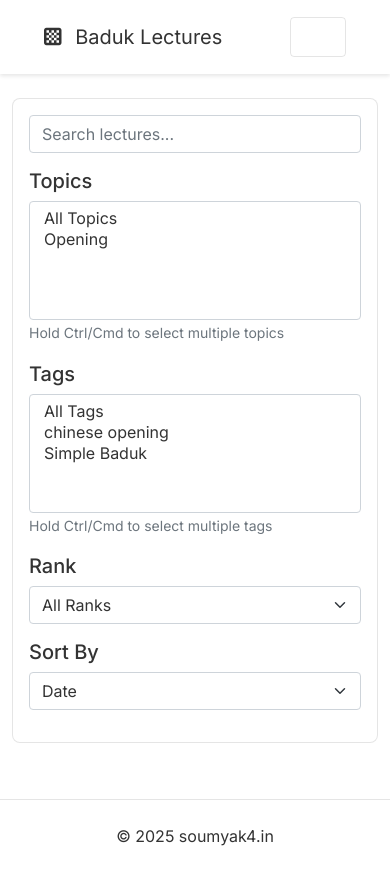
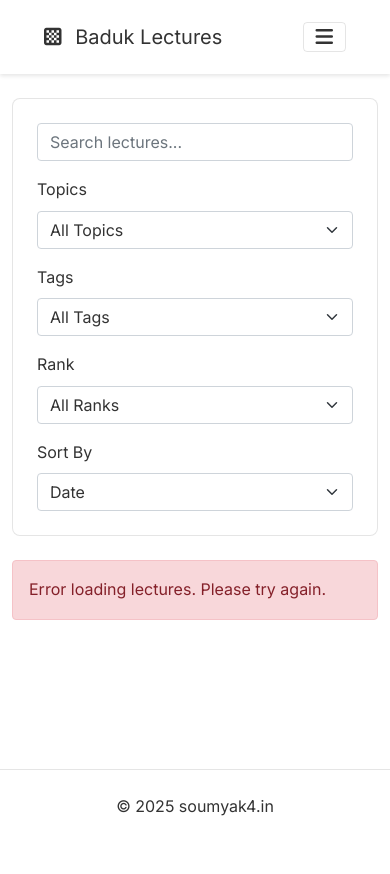
Before and after one commit to SoumyaK4/BadukLecture-Host, a Flask app: page /search in a window 390 px wide. After the commit the page ends 816 px from the top, so only its background shows below. Run offline with Flask 3, Linux system fonts and the light colour scheme; data comes from the database, SQL or seed files in the repository; data that the repository does not hold is empty.

Commit message:
Fix search functionality, improve filter UI, and make topic/tag cards clickable.  Addresses issues with search, filter layout, and card interactivity.
Replit-Commit-Author: Agent
Replit-Commit-Session-Id: dbf4bf6f-2cdc-4449-9ba0-dc728701f5c2
Replit-Commit-Screenshot-Url: https://storage.googleapis.com/screenshot-production-us-central1/c1dc800b-71bb-411c-9a25-8f5d6a4b2691/1d3d0e9a-8c1c-4265-adae-22b2f371b542.jpg

```diff
--- a/static/css/style.css
+++ b/static/css/style.css
@@ -65,6 +65,7 @@ main {
 }
 
 .navbar-toggler {
+    color: var(--navbar-toggler);
     border-color: var(--border-color);
     display: none;
 }
@@ -97,6 +98,30 @@ main {
     border: none;
     background: none;
     color: var(--text-color);
+}
+
+/* Search filters */
+.filters {
+    background: var(--card-bg);
+    padding: 1.5rem;
+    border-radius: 8px;
+    border: 1px solid var(--border-color);
+}
+
+.filter-row {
+    display: flex;
+    gap: 1rem;
+    flex-wrap: wrap;
+}
+
+.filter-group {
+    flex: 1;
+    min-width: 200px;
+}
+
+.filter-group label {
+    color: var(--text-color);
+    margin-bottom: 0.5rem;
 }
 
 /* Cards */
@@ -163,6 +188,15 @@ main {
     margin-top: auto;
 }
 
+.badge {
+    cursor: pointer;
+    transition: opacity 0.2s;
+}
+
+.badge:hover {
+    opacity: 0.8;
+}
+
 /* Footer */
 footer {
     background-color: var(--nav-bg);
@@ -198,12 +232,13 @@ footer p {
     .nav-item {
         margin: 0.5rem 0;
     }
-}
 
-@media (max-width: 768px) {
-    .video-container {
-        width: 95%;
-        margin: 1rem auto;
+    .filter-row {
+        flex-direction: column;
+    }
+
+    .filter-group {
+        width: 100%;
     }
 }
 
@@ -242,39 +277,6 @@ footer p {
     color: white;
     font-size: 2rem;
     cursor: pointer;
+    background: none;
+    border: none;
 }
-
-/* Search filters */
-.filters {
-    background: var(--card-bg);
-    padding: 1rem;
-    border-radius: 8px;
-    margin-bottom: 2rem;
-    border: 1px solid var(--border-color);
-}
-
-.filter-group {
-    margin-bottom: 1rem;
-}
-
-/* Card styles for admin pages */
-.card {
-    background-color: var(--card-bg);
-    border-color: var(--border-color);
-}
-
-.card-body {
-    color: var(--text-color);
-}
-
-.list-group-item {
-    background-color: var(--card-bg);
-    color: var(--text-color);
-    border-color: var(--border-color);
-}
-
-@media (max-width: 768px) {
-    .grid-container {
-        grid-template-columns: 1fr;
-    }
-}
--- a/static/js/search.js
+++ b/static/js/search.js
@@ -17,15 +17,15 @@ document.addEventListener('DOMContentLoaded', function() {
     // Search function
     function performSearch() {
         const searchQuery = searchInput.value;
-        const selectedTopics = Array.from(topicFilter.selectedOptions).map(option => option.value);
-        const selectedTags = Array.from(tagFilter.selectedOptions).map(option => option.value);
+        const selectedTopic = topicFilter.value;
+        const selectedTag = tagFilter.value;
         const selectedRank = rankFilter.value;
         const sortBy = sortSelect.value;
 
         const queryParams = new URLSearchParams();
         queryParams.set('q', searchQuery);
-        selectedTopics.forEach(topic => queryParams.append('topics[]', topic));
-        selectedTags.forEach(tag => queryParams.append('tags[]', tag));
+        if (selectedTopic) queryParams.append('topics[]', selectedTopic);
+        if (selectedTag) queryParams.append('tags[]', selectedTag);
         if (selectedRank) queryParams.set('rank', selectedRank);
         queryParams.set('sort', sortBy);
 
@@ -38,7 +38,10 @@ document.addEventListener('DOMContentLoaded', function() {
                     resultsContainer.appendChild(card);
                 });
             })
-            .catch(error => console.error('Search error:', error));
+            .catch(error => {
+                console.error('Search error:', error);
+                resultsContainer.innerHTML = '<div class="col-12"><div class="alert alert-danger">Error loading lectures. Please try again.</div></div>';
+            });
     }
 
     // Create lecture card
@@ -57,12 +60,12 @@ document.addEventListener('DOMContentLoaded', function() {
                 <div class="lecture-meta">
                     <div class="topics mb-1">
                         ${lecture.topics.map(topic =>
-                            `<span class="badge bg-primary me-1" onclick="selectTopic('${topic}')" style="cursor: pointer;">${topic}</span>`
+                            `<span class="badge bg-primary me-1" onclick="window.location.href='/search?topic=${topic}'">${topic}</span>`
                         ).join('')}
                     </div>
                     <div class="tags mb-1">
                         ${lecture.tags.map(tag =>
-                            `<span class="badge bg-info me-1" onclick="selectTag('${tag}')" style="cursor: pointer;">${tag}</span>`
+                            `<span class="badge bg-info me-1" onclick="window.location.href='/search?tag=${tag}'">${tag}</span>`
                         ).join('')}
                     </div>
                     ${lecture.rank ?
@@ -70,28 +73,18 @@ document.addEventListener('DOMContentLoaded', function() {
                             <span class="badge bg-secondary">${lecture.rank}</span>
                         </div>` : ''
                     }
+                    <div class="date text-muted small">
+                        ${new Date(lecture.publish_date).toLocaleDateString('en-US', {
+                            year: 'numeric',
+                            month: 'long',
+                            day: 'numeric'
+                        })}
+                    </div>
                 </div>
             </div>
         `;
         return card;
     }
-
-    // Filter by topic/tag
-    window.selectTopic = function(topicName) {
-        const option = Array.from(topicFilter.options).find(opt => opt.text === topicName);
-        if (option) {
-            option.selected = true;
-            performSearch();
-        }
-    };
-
-    window.selectTag = function(tagName) {
-        const option = Array.from(tagFilter.options).find(opt => opt.text === tagName);
-        if (option) {
-            option.selected = true;
-            performSearch();
-        }
-    };
 
     // Event listeners
     searchInput.addEventListener('input', () => debounce(performSearch, 300));
@@ -100,6 +93,20 @@ document.addEventListener('DOMContentLoaded', function() {
     rankFilter.addEventListener('change', performSearch);
     sortSelect.addEventListener('change', performSearch);
 
+    // Get URL parameters and set initial filter values
+    const urlParams = new URLSearchParams(window.location.search);
+    const topic = urlParams.get('topic');
+    const tag = urlParams.get('tag');
+
+    if (topic) {
+        const option = Array.from(topicFilter.options).find(opt => opt.text === topic);
+        if (option) option.selected = true;
+    }
+    if (tag) {
+        const option = Array.from(tagFilter.options).find(opt => opt.text === tag);
+        if (option) option.selected = true;
+    }
+
     // Initial search
     performSearch();
 });
--- a/templates/base.html
+++ b/templates/base.html
@@ -5,11 +5,6 @@
     <meta name="viewport" content="width=device-width, initial-scale=1.0">
     <title>{% block title %}Baduk Lectures - Free Lectures Database for Baduk/Weiqi/Go Game{% endblock %}</title>
     <meta name="description" content="Free Lectures Database for Baduk/Weiqi/Go Game. Learn from curated video lectures on various topics and levels.">
-
-    <!-- SEO Tags -->
-    <meta property="og:title" content="Baduk Lectures">
-    <meta property="og:description" content="Free Lectures Database for Baduk/Weiqi/Go Game">
-    <meta property="og:type" content="website">
 
     <!-- Fonts -->
     <link href="https://fonts.googleapis.com/css2?family=Inter:wght@400;500;600&display=swap" rel="stylesheet">
@@ -30,7 +25,7 @@
                 Baduk Lectures
             </a>
             <button class="navbar-toggler" type="button" data-bs-toggle="collapse" data-bs-target="#navbarNav">
-                <span class="navbar-toggler-icon"></span>
+                <i class="fas fa-bars"></i>
             </button>
             <div class="collapse navbar-collapse" id="navbarNav">
                 <ul class="navbar-nav ms-auto">
--- a/templates/search.html
+++ b/templates/search.html
@@ -3,36 +3,35 @@
 {% block content %}
 <div class="row">
     <!-- Filters -->
-    <div class="col-md-3">
+    <div class="col-12 mb-4">
         <div class="filters">
+            <div class="filter-row">
                 <div class="filter-group">
                     <input type="text" id="search-input" class="form-control" placeholder="Search lectures...">
                 </div>
 
                 <div class="filter-group">
-                <h5>Topics</h5>
-                <select id="topic-filter" class="form-select" multiple size="5">
+                    <label for="topic-filter" class="form-label">Topics</label>
+                    <select id="topic-filter" class="form-select">
                         <option value="">All Topics</option>
                         {% for topic in topics %}
                         <option value="{{ topic.id }}">{{ topic.name }}</option>
                         {% endfor %}
                     </select>
-                <small class="form-text text-muted">Hold Ctrl/Cmd to select multiple topics</small>
                 </div>
 
                 <div class="filter-group">
-                <h5>Tags</h5>
-                <select id="tag-filter" class="form-select" multiple size="5">
+                    <label for="tag-filter" class="form-label">Tags</label>
+                    <select id="tag-filter" class="form-select">
                         <option value="">All Tags</option>
                         {% for tag in tags %}
                         <option value="{{ tag.id }}">{{ tag.name }}</option>
                         {% endfor %}
                     </select>
-                <small class="form-text text-muted">Hold Ctrl/Cmd to select multiple tags</small>
                 </div>
 
                 <div class="filter-group">
-                <h5>Rank</h5>
+                    <label for="rank-filter" class="form-label">Rank</label>
                     <select id="rank-filter" class="form-select">
                         <option value="">All Ranks</option>
                         {% for rank in ranks %}
@@ -42,7 +41,7 @@
                 </div>
 
                 <div class="filter-group">
-                <h5>Sort By</h5>
+                    <label for="sort-select" class="form-label">Sort By</label>
                     <select id="sort-select" class="form-select">
                         <option value="date">Date</option>
                         <option value="rank">Rank</option>
@@ -50,9 +49,10 @@
                 </div>
             </div>
         </div>
+    </div>
 
     <!-- Results -->
-    <div class="col-md-9">
+    <div class="col-12">
         <div id="results-container" class="row">
             <!-- Results will be dynamically populated here -->
         </div>
```
Lines whose indentation alone changed are shown as unchanged.
